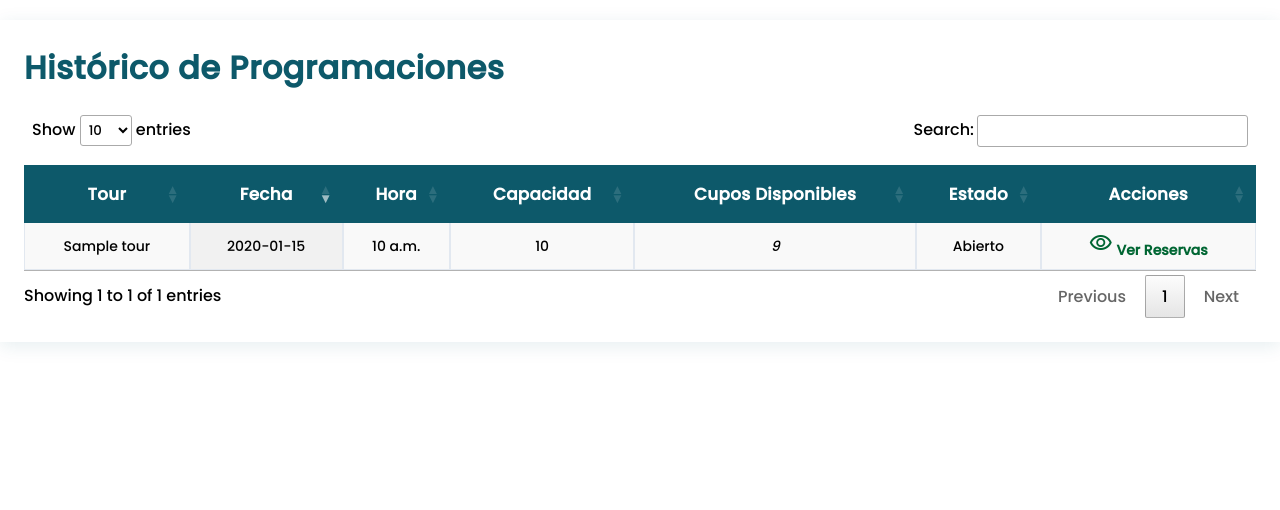
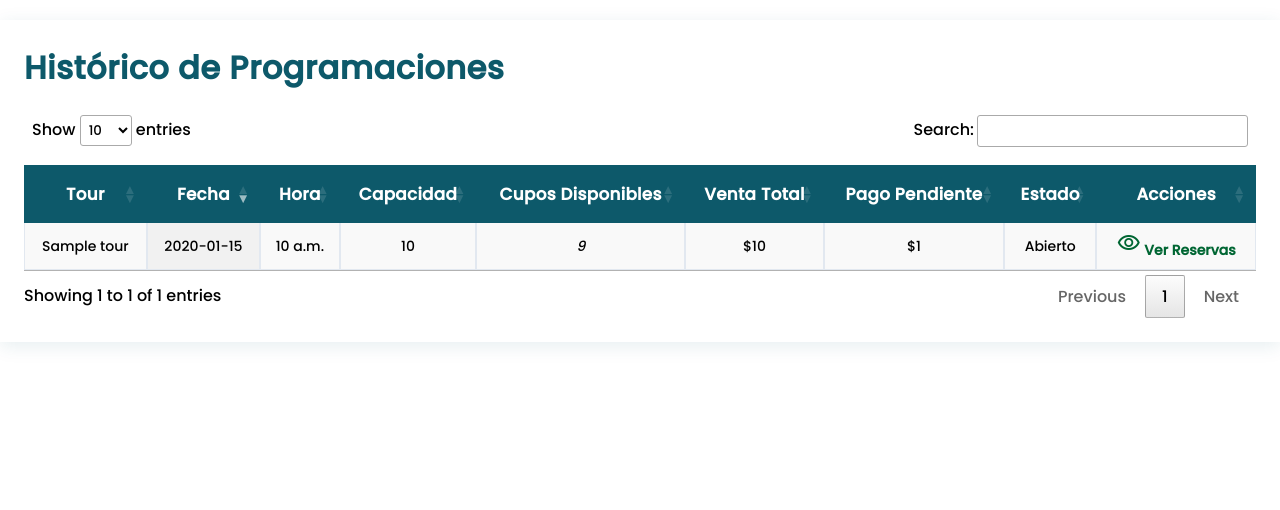
Before and after one commit to jlruedam/wegoit, a Django app: page /schedules/historical/ in a window 1280 px wide. Shown: the part 99-609 px from the top of the page. Run offline with Django 5.2, Linux system fonts and the light colour scheme; a user stored in the database is signed in; tables that the repository leaves empty hold one stand-in row (values such as "Sample post"); some libraries are stand-ins or nearby versions.

Commit message:
feat: Add total sales and pending payment to historical schedules

```diff
--- a/reservations/templates/includes/header.html
+++ b/reservations/templates/includes/header.html
@@ -35,15 +35,15 @@
                         </a>
                     </li>
                     <li>
+                        <a class="links lateral-menu-item-container" href="{% url 'tours:historical_schedules' %}">
+                            <span class="material-symbols-outlined">history</span>
+                            Histórico Programaciones
+                        </a>
+                    </li>
+                    <li>
                         <a class="links lateral-menu-item-container" href="{% url 'tours:tour_list' %}">
                             <span class="material-symbols-outlined">travel_explore</span>
                             Tours
-                        </a>
-                    </li>
-                    <li>
-                        <a class="links lateral-menu-item-container" href="{% url 'tours:historical_schedules' %}">
-                            <span class="material-symbols-outlined">history</span>
-                            Histórico Programaciones
                         </a>
                     </li>
                     <li>
@@ -53,31 +53,6 @@
                         </a>
                     </li>
 
-                    <!--
-                    <li>
-                        <div class="lateral-menu-item-container">
-                            <label class="lateral-menu-label" for="#">
-                                <span class="material-symbols-outlined">group</span></label>
-                            <a class="links" href="#">Empleados</a>
-                        </div>
-                    </li>
-                    <li>
-                        <div class="lateral-menu-item-container">
-                            <label class="lateral-menu-label" for="#">
-                                <span class="material-symbols-outlined">vpn_key</span>
-                            </label>
-                            <a class="links" href="#">Permisos</a>
-                        </div>
-                    </li>
-                    <li>
-                        <div class="lateral-menu-item-container">
-                            <label class="lateral-menu-label" for="#">
-                                <span class="material-symbols-outlined">event</span>
-                            </label>
-                            <a class="links" href="#">Programacion</a>
-                        </div>
-                    </li>
-                    -->
                     <li>
                         <a class="links lateral-menu-item-container" href="{% url 'accounts:logout' %}">
                             <span class="material-symbols-outlined">logout</span>
--- a/reservations/templates/schedules/historical_schedules.html
+++ b/reservations/templates/schedules/historical_schedules.html
@@ -1,5 +1,6 @@
 {% extends "layouts/base.html" %}
 {% load static %}
+{% load humanize %}
 
 {% block title %}Histórico de Programaciones{% endblock %}
 
@@ -19,21 +20,25 @@
                 <th>Hora</th>
                 <th>Capacidad</th>
                 <th>Cupos Disponibles</th>
+                <th>Venta Total</th>
+                <th>Pago Pendiente</th>
                 <th>Estado</th>
                 <th>Acciones</th>
             </tr>
         </thead>
         <tbody>
-            {% for schedule in schedules %}
+            {% for data in schedules_data %}
             <tr>
-                <td>{{ schedule.tour.tour_name }}</td>
-                <td>{{ schedule.date|date:"Y-m-d" }}</td>
-                <td>{{ schedule.start_time }}</td>
-                <td>{{ schedule.capacity }}</td>
-                <td>{{ schedule.available_spots }}</td>
-                <td>{% if schedule.opened %}Abierto{% else %}Cerrado{% endif %}</td>
+                <td>{{ data.schedule.tour.tour_name }}</td>
+                <td>{{ data.schedule.date|date:"Y-m-d" }}</td>
+                <td>{{ data.schedule.start_time }}</td>
+                <td>{{ data.schedule.capacity }}</td>
+                <td>{{ data.schedule.available_spots }}</td>
+                <td>${{ data.total_sales|floatformat:0|intcomma }}</td>
+                <td>${{ data.pending_total|floatformat:0|intcomma }}</td>
+                <td>{% if data.schedule.opened %}Abierto{% else %}Cerrado{% endif %}</td>
                 <td>
-                    <a href="{% url 'tours:reservation_list' schedule.id %}">
+                    <a href="{% url 'tours:reservation_list' data.schedule.id %}">
                         <span class="material-symbols-outlined">visibility</span> Ver Reservas
                     </a>
                 </td>
--- a/reservations/views.py
+++ b/reservations/views.py
@@ -411,5 +411,18 @@ def export_schedule_reservations_xls(request, schedule_id):
 
 @login_required
 def historical_schedules(request):
-    schedules = TourSchedule.objects.all().order_by('-date', '-start_time')
-    return render(request, "schedules/historical_schedules.html", {"schedules": schedules})
+    schedules_data = []
+    all_schedules = TourSchedule.objects.all().order_by('-date', '-start_time')
+
+    for schedule in all_schedules:
+        reservations = schedule.reservations.all()
+        total_sales = reservations.aggregate(total=Sum("total_to_pay"))["total"] or 0
+        pending_total = sum(r.pending_balance for r in reservations)
+
+        schedules_data.append({
+            "schedule": schedule,
+            "total_sales": float(total_sales),
+            "pending_total": float(pending_total),
+        })
+
+    return render(request, "schedules/historical_schedules.html", {"schedules_data": schedules_data})
```
